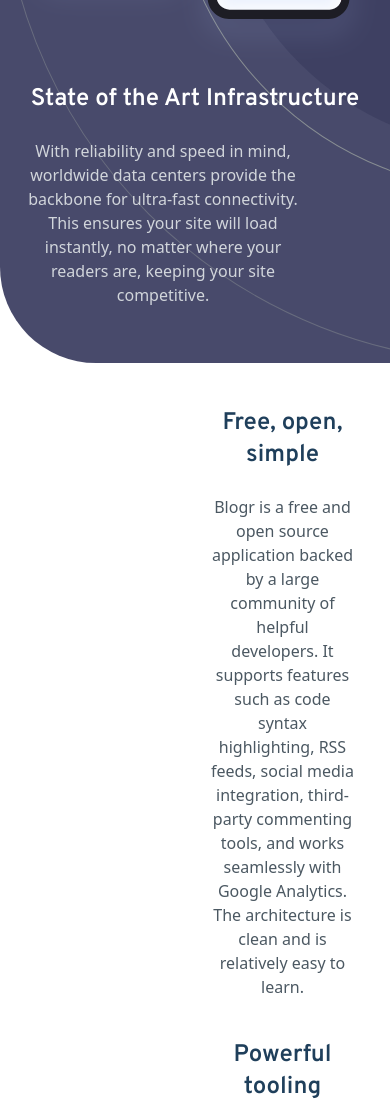
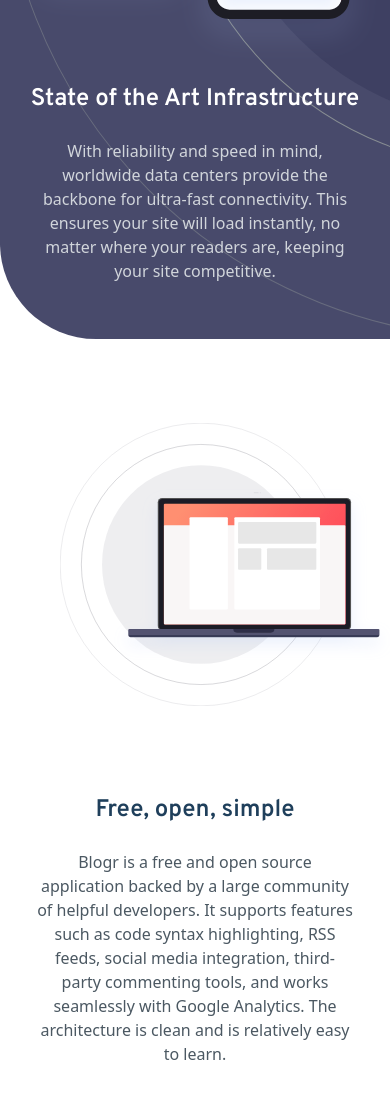
Before and after one commit to ellaboevans/blogr-landing-page, a website: page public/index.html in a window 390 px wide. Shown: the part 2040-3146 px from the top of the page. Drawn offline with Linux system fonts and the light colour scheme.

Commit message:
Fix insight section breakpoint for mobile

```diff
--- a/public/index.html
+++ b/public/index.html
@@ -186,7 +186,7 @@
                 State of the Art Infrastructure
               </h1>
               <p
-                class="font-light text-gray-300 text-center md:text-left md:mb-0 mb-11 md:mx-0 mx-4 pr-16"
+                class="font-light text-gray-300 text-center md:text-left md:mb-0 mb-11 md:mx-0 mx-4 md:pr-16"
               >
                 With reliability and speed in mind, worldwide data centers
                 provide the backbone for ultra-fast connectivity. This ensures
@@ -201,15 +201,17 @@
 
       <section class="h-auto p-5 md:p-10 overflow-hidden">
         <div>
-          <div class="grid grid-cols-2 items-center">
-            <div class="">
+          <div
+            class="flex flex-col md:grid grid-cols-2 items-center justify-center"
+          >
+            <div class="flex flex-col justify-center items-center">
               <img
                 src="./images/illustration-laptop-desktop.svg"
                 alt=""
-                class="-ml-60 max-w-none w-vw pl-0"
+                class="md:-ml-96 md:max-w-none md:w-vw md:pl-0  ml-20 my-16 md:my-0"
               />
             </div>
-            <div class="md:mb-48 -pl-80">
+            <div class="md:mb-48 md:-pl-80">
               <div class="md:mt-40">
                 <h1
                   class="font-bold text-primaryHeadings font-heading text-2xl md:text-3xl mb-6 pt-6 text-center md:text-left mx-4"
```
Also changed, not shown: public/styles.css.
